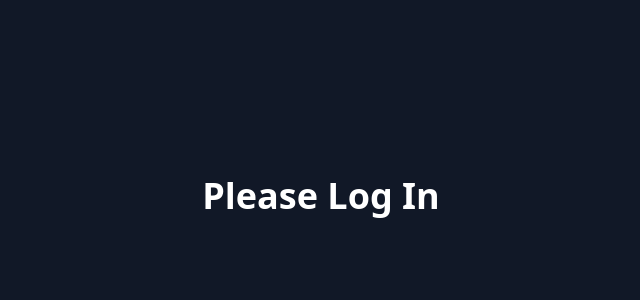
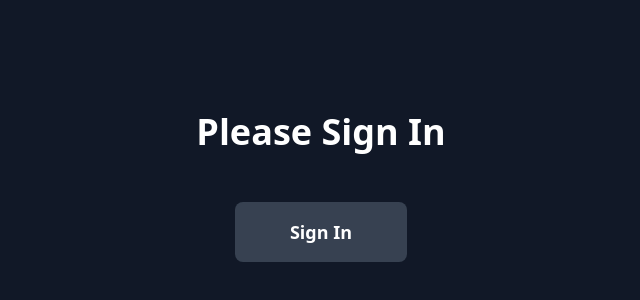
Before and after one commit to Nitin320/dbms_project, a React (Create React App) app in the folder client/main/: page /faculty in a window 1280 px wide. Shown: the part 204-504 px from the top of the page, without its empty margins (319-959 px from the left). Built offline with nearby package versions, Linux system fonts and the light colour scheme.

Commit message:
Done with authentication

```diff
--- a/client/main/src/faculty.js
+++ b/client/main/src/faculty.js
@@ -4,6 +4,33 @@ import { FaUserCircle } from 'react-icons/fa'; // Importing user logo
 import Lottie from 'lottie-react';
 import animationData from "./assets/pages.json";
 import GradientBackground from './gradientBackground';
+import { motion } from 'framer-motion';
+
+const buttonVariants = {
+  initial: {
+    scale: 1,
+    borderColor: 'transparent',
+    boxShadow: '0 0 0 rgba(255, 255, 255, 0)'
+  },
+  hover: {
+    scale: 1.05,
+    borderColor: '#ffffff', // Change border color on hover
+    boxShadow: '0 0 10px rgba(255, 255, 255, 0.5)', // Add shadow on hover
+    transition: {
+      type: 'spring',
+      stiffness: 300,
+      damping: 20 // Adjust damping for smoother return to the original state
+    }
+  },
+  tap: {
+    scale: 0.95,
+    transition: {
+      type: 'spring',
+      stiffness: 300,
+      damping: 20 // Maintain damping for smooth tap response
+    }
+  },
+};
 
 const Faculty = () => {
   const functionalities = [
@@ -358,8 +385,29 @@ const Faculty = () => {
         )}
         </>
       ):(
-        <main class="h-screen flex items-center justify-center">
-          <p class="text-4xl font-bold white">Please Log In</p>
+        <main class="h-screen flex flex-col items-center justify-center space-y-8">
+          <p class="text-4xl font-bold text-white">Please Sign In</p>
+
+          <a href='/signin'>
+            <motion.div
+              variants={buttonVariants}
+              initial="initial"
+              whileHover="hover"
+              whileTap="tap"
+              className="relative p-4 rounded-lg cursor-pointer overflow-hidden border-2 border-transparent w-52"
+            >
+              <motion.span
+                className="absolute inset-0 border-2 border-gray-400 rounded-lg"
+                variants={buttonVariants}
+                initial={{ scale: 0 }}
+                whileHover={{ scale: 1 }}
+                transition={{ duration: 0.3 }}
+              />
+              <div className="relative z-10 bg-gray-700 hover:bg-gray-600 transition duration-200 ease-in-out p-4 rounded-lg">
+                <h2 className="text-lg font-semibold text-center">Sign In</h2>
+              </div>
+            </motion.div>
+          </a>
         </main>
       )}
     </div>
--- a/client/main/src/lead.js
+++ b/client/main/src/lead.js
@@ -4,6 +4,33 @@ import { FaUserCircle } from 'react-icons/fa';
 import Lottie from 'lottie-react';
 import animationData from "./assets/pages.json";
 import GradientBackground from './gradientBackground';
+import { motion } from 'framer-motion';
+
+const buttonVariants = {
+  initial: {
+    scale: 1,
+    borderColor: 'transparent',
+    boxShadow: '0 0 0 rgba(255, 255, 255, 0)'
+  },
+  hover: {
+    scale: 1.05,
+    borderColor: '#ffffff', // Change border color on hover
+    boxShadow: '0 0 10px rgba(255, 255, 255, 0.5)', // Add shadow on hover
+    transition: {
+      type: 'spring',
+      stiffness: 300,
+      damping: 20 // Adjust damping for smoother return to the original state
+    }
+  },
+  tap: {
+    scale: 0.95,
+    transition: {
+      type: 'spring',
+      stiffness: 300,
+      damping: 20 // Maintain damping for smooth tap response
+    }
+  },
+};
 
 const Lead = () => {
   const functionalities = [
@@ -402,8 +429,29 @@ const Lead = () => {
         </>
       ):
       (
-        <main class="h-screen flex items-center justify-center">
-          <p class="text-4xl font-bold white">Please Log In</p>
+        <main class="h-screen flex flex-col items-center justify-center space-y-8">
+          <p class="text-4xl font-bold text-white">Please Sign In</p>
+
+          <a href='/signin'>
+            <motion.div
+              variants={buttonVariants}
+              initial="initial"
+              whileHover="hover"
+              whileTap="tap"
+              className="relative p-4 rounded-lg cursor-pointer overflow-hidden border-2 border-transparent w-52"
+            >
+              <motion.span
+                className="absolute inset-0 border-2 border-gray-400 rounded-lg"
+                variants={buttonVariants}
+                initial={{ scale: 0 }}
+                whileHover={{ scale: 1 }}
+                transition={{ duration: 0.3 }}
+              />
+              <div className="relative z-10 bg-gray-700 hover:bg-gray-600 transition duration-200 ease-in-out p-4 rounded-lg">
+                <h2 className="text-lg font-semibold text-center">Sign In</h2>
+              </div>
+            </motion.div>
+          </a>
         </main>
       )}
 
--- a/client/main/src/member.js
+++ b/client/main/src/member.js
@@ -4,6 +4,33 @@ import { FaUserCircle } from 'react-icons/fa'; // Importing user logo
 import Lottie from 'lottie-react'; // Importing Lottie for animations
 import animationData from "./assets/pages.json"; // Animation data file
 import GradientBackground from './gradientBackground'; // Gradient background component
+import { motion } from 'framer-motion';
+
+const buttonVariants = {
+  initial: {
+    scale: 1,
+    borderColor: 'transparent',
+    boxShadow: '0 0 0 rgba(255, 255, 255, 0)'
+  },
+  hover: {
+    scale: 1.05,
+    borderColor: '#ffffff', // Change border color on hover
+    boxShadow: '0 0 10px rgba(255, 255, 255, 0.5)', // Add shadow on hover
+    transition: {
+      type: 'spring',
+      stiffness: 300,
+      damping: 20 // Adjust damping for smoother return to the original state
+    }
+  },
+  tap: {
+    scale: 0.95,
+    transition: {
+      type: 'spring',
+      stiffness: 300,
+      damping: 20 // Maintain damping for smooth tap response
+    }
+  },
+};
 
 const Member = () => {
   // Array for the functionality box
@@ -15,6 +42,7 @@ const Member = () => {
   const [loading, setLoading] = useState(false);
 
   const [authenticate, setAuthenticate] = useState(false)
+
 
   useEffect(() => {
     setLoading(true);
@@ -74,9 +102,31 @@ const Member = () => {
         )}
       </>
       ):(
-        <main class="h-screen flex items-center justify-center">
-          <p class="text-4xl font-bold white">Please Log In</p>
+        <main class="h-screen flex flex-col items-center justify-center space-y-8">
+          <p class="text-4xl font-bold text-white">Please Sign In</p>
+
+          <a href='/signin'>
+            <motion.div
+              variants={buttonVariants}
+              initial="initial"
+              whileHover="hover"
+              whileTap="tap"
+              className="relative p-4 rounded-lg cursor-pointer overflow-hidden border-2 border-transparent w-52"
+            >
+              <motion.span
+                className="absolute inset-0 border-2 border-gray-400 rounded-lg"
+                variants={buttonVariants}
+                initial={{ scale: 0 }}
+                whileHover={{ scale: 1 }}
+                transition={{ duration: 0.3 }}
+              />
+              <div className="relative z-10 bg-gray-700 hover:bg-gray-600 transition duration-200 ease-in-out p-4 rounded-lg">
+                <h2 className="text-lg font-semibold text-center">Sign In</h2>
+              </div>
+            </motion.div>
+          </a>
         </main>
+
       )}
     </div>
   );
--- a/client/main/src/signin.js
+++ b/client/main/src/signin.js
@@ -173,6 +173,12 @@ const SignIn = () => {
               >
                 Sign In
               </button>
+
+              {/* Signup Link */}
+              <div className="text-center text-sm mt-4">
+                <span className="text-gray-300">Don't have an account? </span>
+                <a href="/signup" className="text-blue-400 hover:underline">Sign up</a>
+              </div>
             </form>
           </div>
         </div>
```
